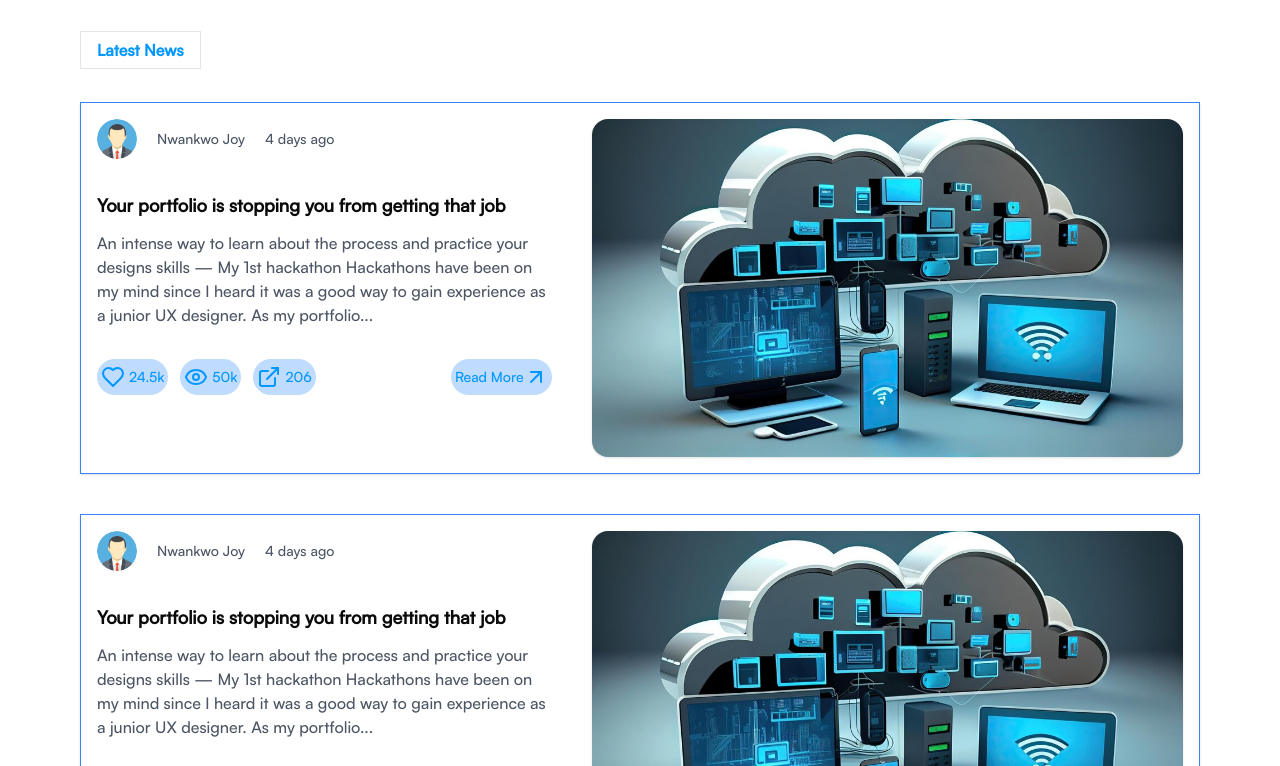
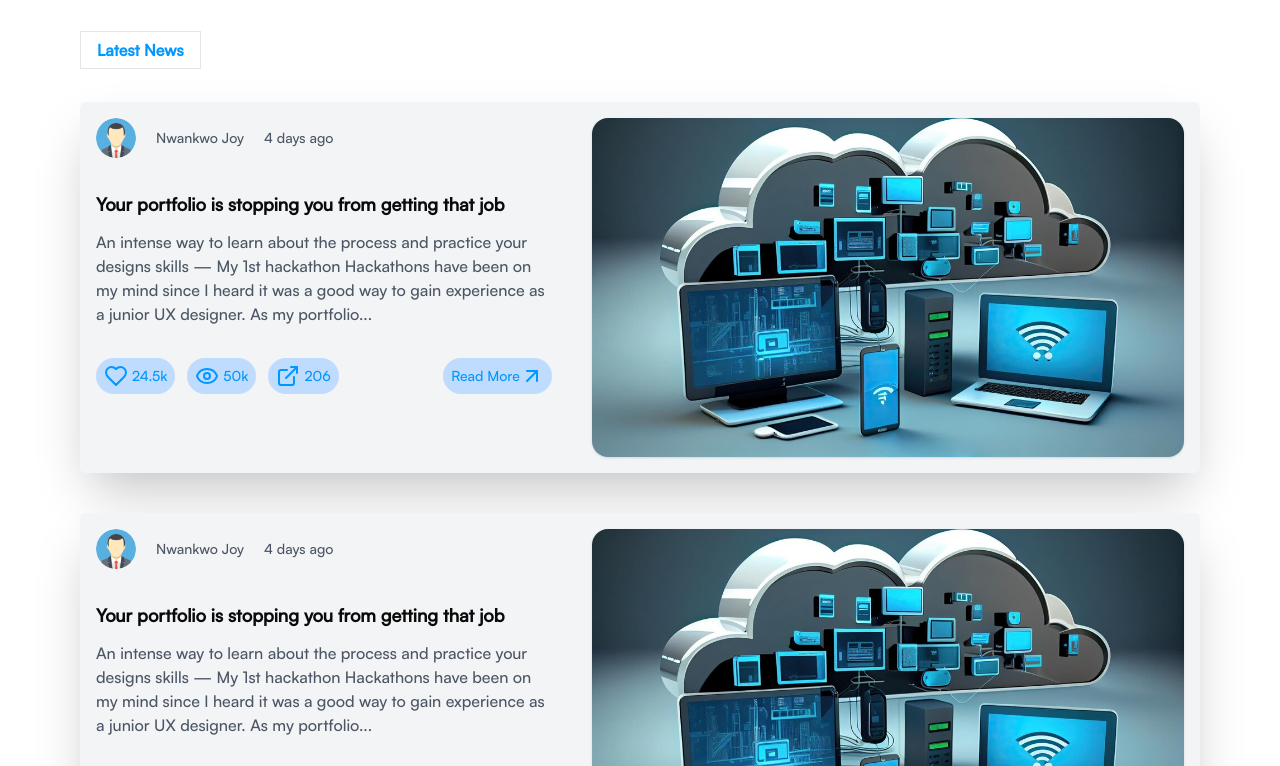
Before and after one commit to Austinobravo/seep, a Next.js app: page /news/latest in a window 1280 px wide. Shown: the part 714-1480 px from the top of the page. Built offline with nearby package versions, Linux system fonts and the light colour scheme.

Commit message:
Made mods to cards

```diff
--- a/app/(admin)/admin/_components/AdminSidebar.tsx
+++ b/app/(admin)/admin/_components/AdminSidebar.tsx
@@ -27,7 +27,7 @@ const AdminSidebar = () => {
             </div>
             <div>
                 <h4 className='pl-5 pb-2'>MENU</h4>
-                <div className='space-y-2'>
+                <div className='space-y-3'>
                     {paths.map((path) =>{
                         const Icon = path.icon
                         return (
--- a/app/(news)/news/_components/LatestNewsCard.tsx
+++ b/app/(news)/news/_components/LatestNewsCard.tsx
@@ -8,7 +8,7 @@ const LatestNewsCard = () => {
     <div className='md:px-20 px-10 space-y-10 py-10'>
         <span className='seep-text-color border py-2 px-4 font-semibold'>Latest News</span>
         {[1,2,3,4].map((item) => (
-            <div key={item} className='flex justify-between lg:flex-row flex-col-reverse gap-x-10 gap-y-7 p-4 border border-blue-500 shadow w-fit'>
+            <div key={item} className='flex justify-between lg:flex-row flex-col-reverse gap-x-10 gap-y-7 p-4 bg-gray-100 shadow-2xl rounded-md w-fit'>
                 <div className='basis-3/4 '>
                     <div className='flex gap-5 items-center text-gray-600 sm:text-sm text-xs flex-wrap'>
                         <Image src={`/images/avatar.webp`} width={200} height={200} alt='' className='w-10 h-10 rounded-full'/>
@@ -21,21 +21,21 @@ const LatestNewsCard = () => {
                     </div>
                     <div className='flex justify-between flex-wrap gap-4'>
                         <div className='flex justify-between seep-text-color flex-wrap gap-3 '>
-                            <div className='flex gap-1 bg-blue-200 rounded-full text-sm w-fit h-9 px-1 items-center'>
+                            <div className='flex gap-1 bg-blue-200 rounded-full text-sm w-fit h-9 px-2 items-center'>
                                 <Heart/>
                                 <span>24.5k</span>
                             </div>
-                            <div className='flex gap-1 bg-blue-200 rounded-full text-sm w-fit h-9 px-1 items-center'>
+                            <div className='flex gap-1 bg-blue-200 rounded-full text-sm w-fit h-9 px-2 items-center'>
                                 <Eye/>
                                 <span>50k</span>
                             </div>
-                            <div className='flex gap-1 bg-blue-200 rounded-full text-sm w-fit h-9 px-1 items-center'>
+                            <div className='flex gap-1 bg-blue-200 rounded-full text-sm w-fit h-9 px-2 items-center'>
                                 <ExternalLink/>
                                 <span>206</span>
                             </div>
 
                         </div>
-                        <Link href={``} className='flex seep-text-color bg-blue-200 text-sm rounded-full text-sm w-fit h-9 px-1 items-center'>
+                        <Link href={``} className='flex seep-text-color bg-blue-200  rounded-full text-sm w-fit h-9 px-2 items-center'>
                             <span>Read More</span>
                             <ArrowUpRight className=''/>
                         </Link>
--- a/app/(news)/news/_components/RelatedNews.tsx
+++ b/app/(news)/news/_components/RelatedNews.tsx
@@ -47,15 +47,15 @@ const RelatedNews = () => {
                         <p className='opacity-70'>{content.category}</p>
                     </div>
                     <div className='flex justify-between seep-text-color gap-3 py-4 flex-wrap'>
-                        <div className='flex gap-1 bg-blue-200  rounded-full  w-fit h-9 px-1  text-sm items-center'>
+                        <div className='flex gap-1 bg-blue-200  rounded-full  w-fit h-9 px-2 text-sm items-center'>
                             <Heart size={15}/>
                             <span>24.5k</span>
                         </div>
-                        <div className='flex gap-1 bg-blue-200 text-sm rounded-full w-fit h-9 px-1 items-center'>
+                        <div className='flex gap-1 bg-blue-200 text-sm rounded-full w-fit h-9 px-4 items-center'>
                             <ExternalLink size={15}/>
                             <span>60</span>
                         </div>
-                        <Link href={``} className='flex bg-blue-200  text-sm rounded-full w-fit h-9 px-1 items-center'>
+                        <Link href={``} className='flex bg-blue-200  text-sm rounded-full w-fit h-9 px-2 items-center'>
                             <span>Read More</span>
                             <ArrowUpRight size={15} className='text-amber-500'/>
                         </Link>
--- a/app/(news)/news/_components/RelatedNewsCard.tsx
+++ b/app/(news)/news/_components/RelatedNewsCard.tsx
@@ -188,18 +188,18 @@ const RelatedNewsCard = () => {
                                 </div>
                                 <div className='flex justify-between flex-wrap gap-y-3'>
                                     <div className='flex justify-between seep-text-color gap-3 flex-wrap '>
-                                        <div className='flex gap-1 bg-blue-200 rounded-full w-fit h-9 px-1 items-center'>
+                                        <div className='flex gap-1 bg-blue-200 rounded-full w-fit h-9 px-2 items-center'>
                                             <Heart/>
                                             <span>24.5k</span>
                                         </div>
 
-                                        <div className='flex gap-1 bg-blue-200 rounded-full w-fit h-9 px-1 items-center'>
+                                        <div className='flex gap-1 bg-blue-200 rounded-full w-fit h-9 px-2 items-center'>
                                             <ExternalLink/>
                                             <span>206</span>
                                         </div>
 
                                     </div>
-                                    <Link href={``} className='flex seep-text-color bg-blue-200 text-sm rounded-full w-fit h-9 px-1 items-center'>
+                                    <Link href={``} className='flex seep-text-color bg-blue-200 text-sm rounded-full w-fit h-9 px-2 items-center'>
                                         <span>Read More</span>
                                         <ArrowUpRight className=''/>
                                     </Link>
```
